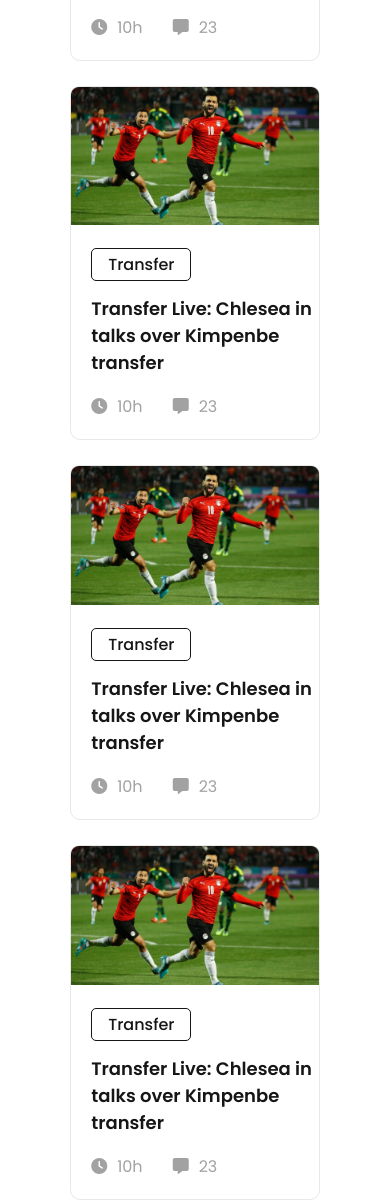
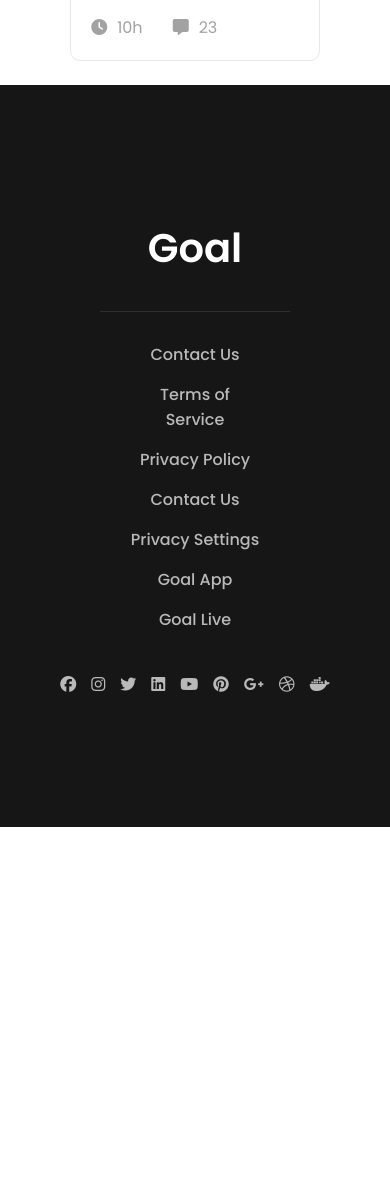
Before and after one commit to hridoy-islam/worldcup, a plain HTML site: page index.html in a window 390 px wide. Shown: the part 3036-4239 px from the top of the page. After the commit the page ends 3863 px from the top, so only its background shows below. Drawn offline with Linux system fonts and the light colour scheme.

Commit message:
Responsive done

```diff
--- a/index.html
+++ b/index.html
@@ -105,7 +105,7 @@
                         <div class="blog-comment"><i class="fa-solid fa-message"></i></i><span>23</span></div>
                     </div>
                 </div>
-                <div class="blog">
+                <div class="blog blogmore">
                     <img src="images/Blogimage.png" alt="">
                     <div class="blog-detail">
                         <a class="blog-category" href="">Transfer</a>
@@ -116,7 +116,7 @@
                         <div class="blog-comment"><i class="fa-solid fa-message"></i></i><span>23</span></div>
                     </div>
                 </div>
-                <div class="blog">
+                <div class="blog blogmore">
                     <img src="images/Blogimage.png" alt="">
                     <div class="blog-detail">
                         <a class="blog-category" href="">Transfer</a>
@@ -127,7 +127,7 @@
                         <div class="blog-comment"><i class="fa-solid fa-message"></i></i><span>23</span></div>
                     </div>
                 </div>
-                <div class="blog">
+                <div class="blog blogmore">
                     <img src="images/Blogimage.png" alt="">
                     <div class="blog-detail">
                         <a class="blog-category" href="">Transfer</a>
--- a/styles/style.css
+++ b/styles/style.css
@@ -297,6 +297,9 @@ footer {
     grid-template-columns: repeat(2, 1fr);
     margin: 0 auto;
   }
+  .blogmore {
+    display: none;
+  }
 }
 
 @media all and (max-width: 576px) {
```
